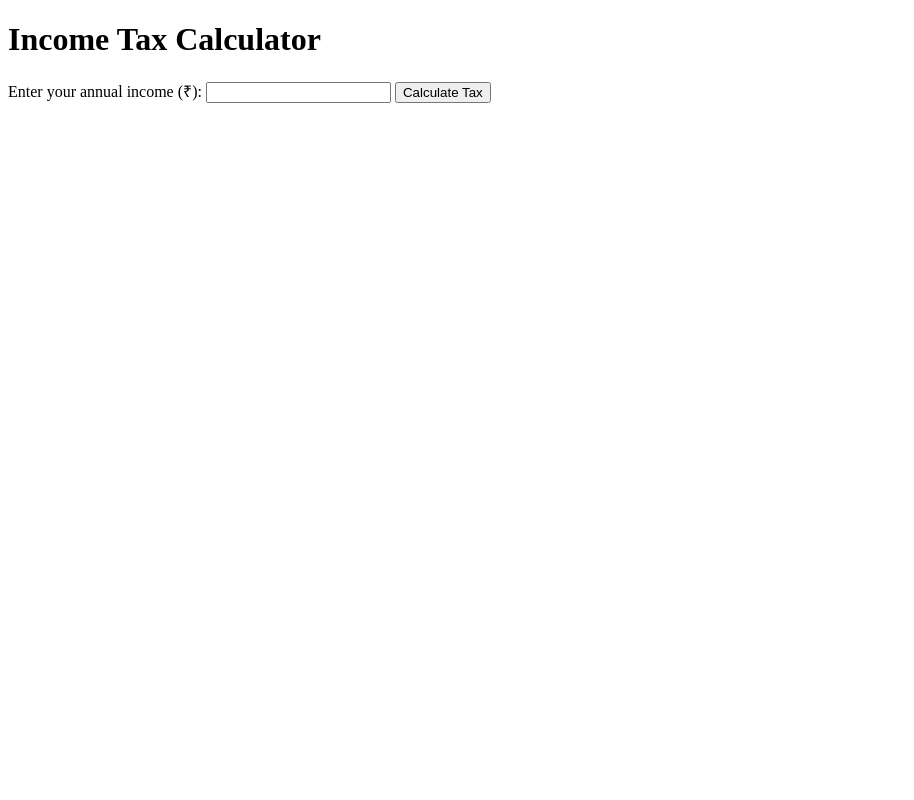
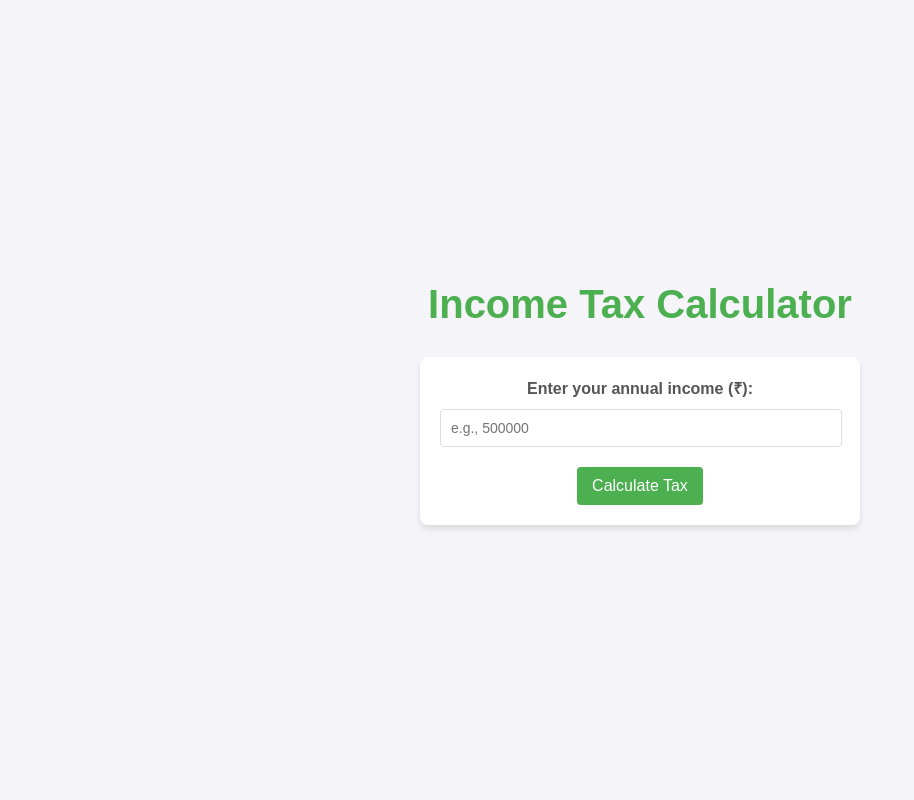
Before and after one commit to NeilSenEasow/python-tutorial, a Flask app: page / in a window 1280 px wide. Shown: the whole page, without its empty margins (0-914 px from the left). Run offline with Flask 3, Linux system fonts and the light colour scheme.

Commit message:
Add styling, static

```diff
--- /dev/null
+++ b/static/style.css
@@ -0,0 +1,94 @@
+/* Centering everything on the page */
+body {
+    font-family: 'Arial', sans-serif;
+    background-color: #f4f4f9;
+    color: #333;
+    margin: 0;
+    padding: 0;
+    display: flex;
+    flex-direction: column; /* Stack items vertically */
+    justify-content: center;
+    align-items: center;
+    height: 100vh;
+}
+
+/* Heading styling */
+h1 {
+    color: #4CAF50;
+    text-align: center;
+    margin-bottom: 30px; /* Add space between heading and the form */
+    font-size: 2.5em;
+}
+
+/* Form styling */
+form {
+    background-color: #fff;
+    border-radius: 8px;
+    box-shadow: 0 4px 6px rgba(0, 0, 0, 0.1);
+    padding: 20px;
+    max-width: 400px;
+    width: 100%;
+    text-align: center;
+}
+
+label {
+    display: block;
+    margin-bottom: 10px;
+    font-size: 16px;
+    font-weight: bold;
+    color: #555;
+}
+
+input[type="text"] {
+    width: calc(100% - 20px);
+    padding: 10px;
+    font-size: 14px;
+    margin-bottom: 20px;
+    border: 1px solid #ddd;
+    border-radius: 4px;
+    outline: none;
+}
+
+input[type="text"]:focus {
+    border-color: #4CAF50;
+    box-shadow: 0 0 5px rgba(76, 175, 80, 0.5);
+}
+
+button {
+    background-color: #4CAF50;
+    color: #fff;
+    padding: 10px 15px;
+    border: none;
+    border-radius: 4px;
+    cursor: pointer;
+    font-size: 16px;
+    transition: background-color 0.3s;
+}
+
+button:hover {
+    background-color: #45a049;
+}
+
+#result {
+    margin-top: 20px;
+    font-size: 16px;
+    font-weight: bold;
+    color: #333;
+    text-align: center;
+}
+
+/* Responsiveness */
+@media (max-width: 500px) {
+    form {
+        padding: 15px;
+    }
+
+    input[type="text"] {
+        font-size: 12px;
+    }
+
+    button {
+        font-size: 14px;
+        padding: 8px 12px;
+    }
+}
--- a/templates/index.html
+++ b/templates/index.html
@@ -4,10 +4,15 @@
     <meta charset="UTF-8">
     <meta name="viewport" content="width=device-width, initial-scale=1.0">
     <title>Income Tax Calculator</title>
+
+    <link rel="stylesheet" href="{{ url_for('static', filename='style.css') }}">
     <script>
+
         async function calculateTax(event) {
             event.preventDefault();
             const income = document.getElementById('income').value;
+
+            try {
                 const response = await fetch('/calculate', {
                     method: 'POST',
                     headers: {
@@ -15,23 +20,31 @@
                     },
                     body: `income=${income}`
                 });
+
                 const result = await response.json();
                 const resultDiv = document.getElementById('result');
+
                 if (result.error) {
                     resultDiv.textContent = result.error;
                 } else {
                     resultDiv.textContent = `Income: ₹${result.income.toLocaleString()} | Tax: ₹${result.tax.toLocaleString()}`;
+                }
+            } catch (error) {
+                console.error("Error:", error);
+                document.getElementById('result').textContent = "An error occurred. Please try again.";
             }
         }
     </script>
 </head>
 <body>
     <h1>Income Tax Calculator</h1>
+
     <form onsubmit="calculateTax(event)">
         <label for="income">Enter your annual income (₹):</label>
-        <input type="text" id="income" name="income" required>
+        <input type="text" id="income" name="income" placeholder="e.g., 500000" required>
         <button type="submit">Calculate Tax</button>
     </form>
-    <div id="result" style="margin-top: 20px; font-weight: bold;"></div>
+
+    <div id="result"></div>
 </body>
 </html>
```
Lines whose indentation alone changed are shown as unchanged.
